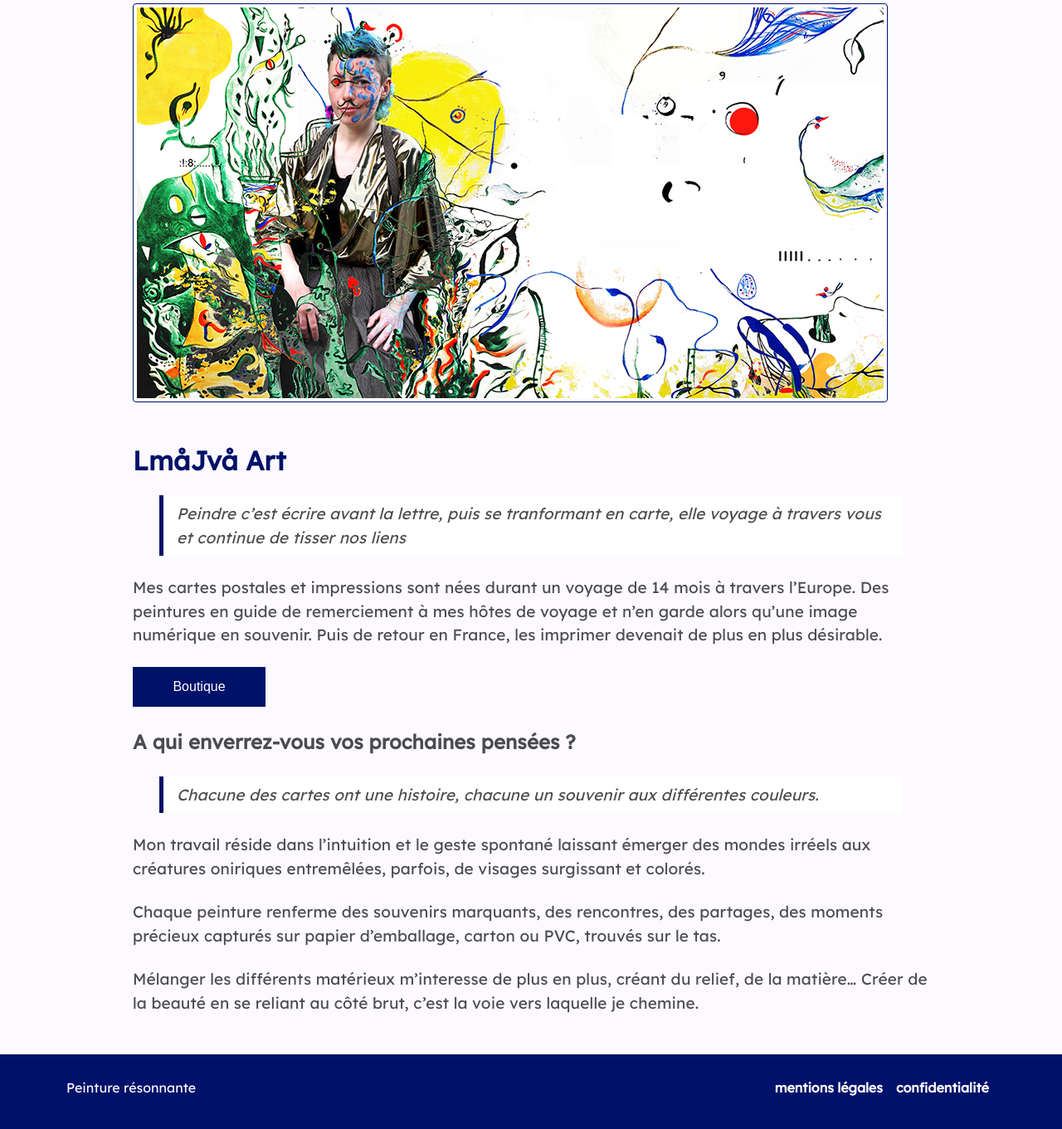
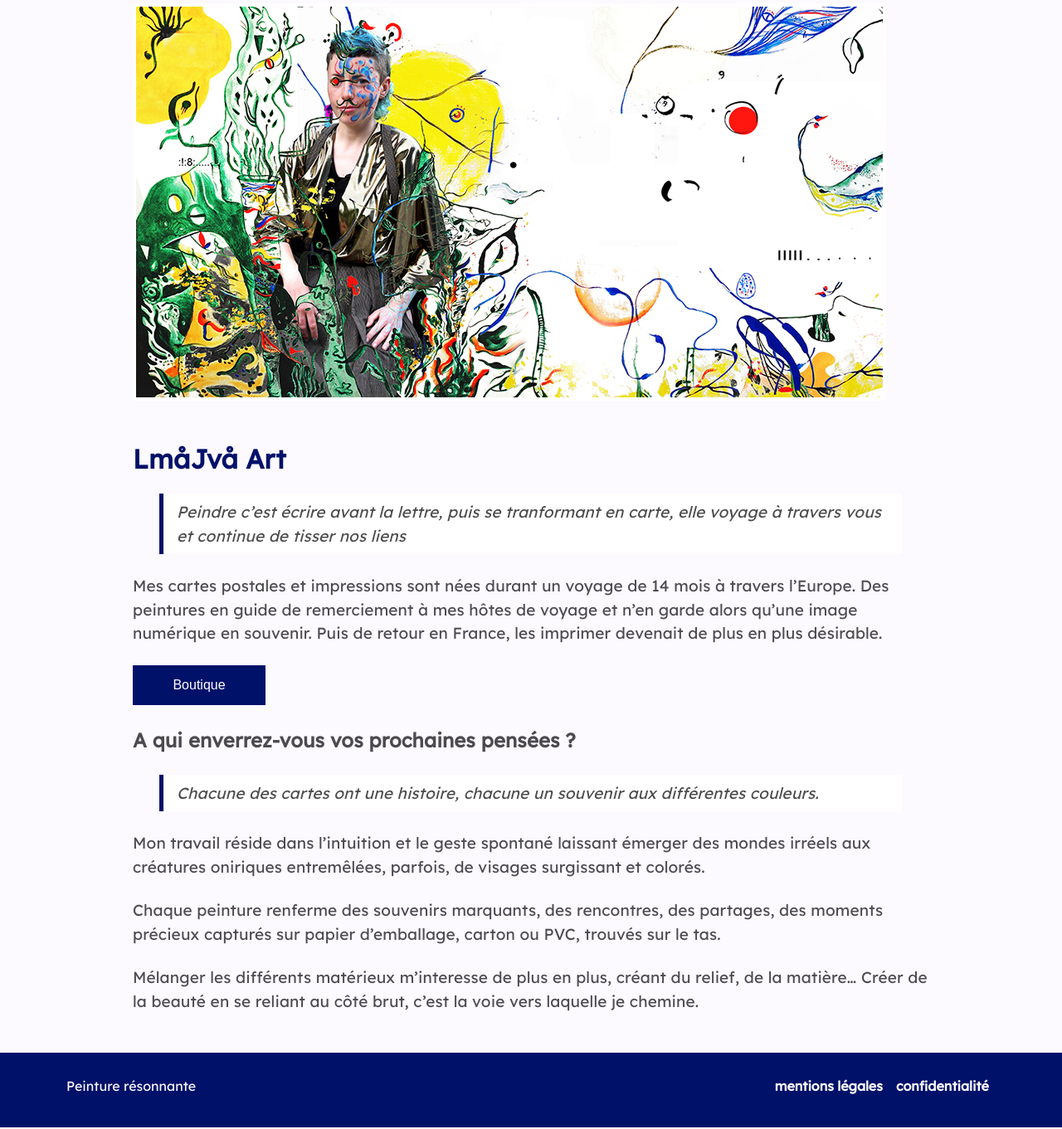
Before and after one commit to LmaJva/website, a Jekyll site: the page built from index.md, in a window 1280 px wide. Shown: the part 158-1519 px from the top of the page at 83% size. Built offline with Jekyll 4.4.1, drawn with Linux system fonts in a browser that asks for light colours; nearby versions of some CDN libraries.

Commit message:
Update maquillage.scss

```diff
--- a/_sass/maquillage.scss
+++ b/_sass/maquillage.scss
@@ -341,7 +341,6 @@ header .search-engine input[type="submit"] {
     padding: 4px;
     margin: 0.75rem 0;
     background-color: #fff;
-    border: 1px solid $couleur-bordure-image;
     border-radius: 4px;
     transition: all 0.2s ease-in-out;
 }
```
